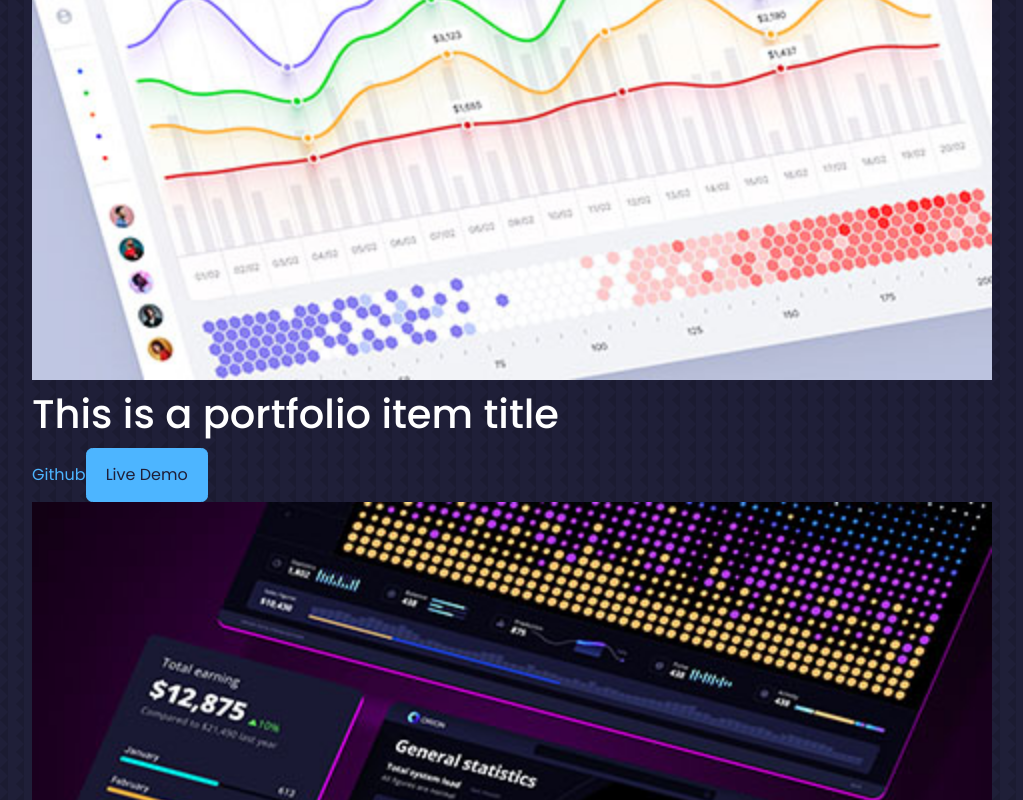
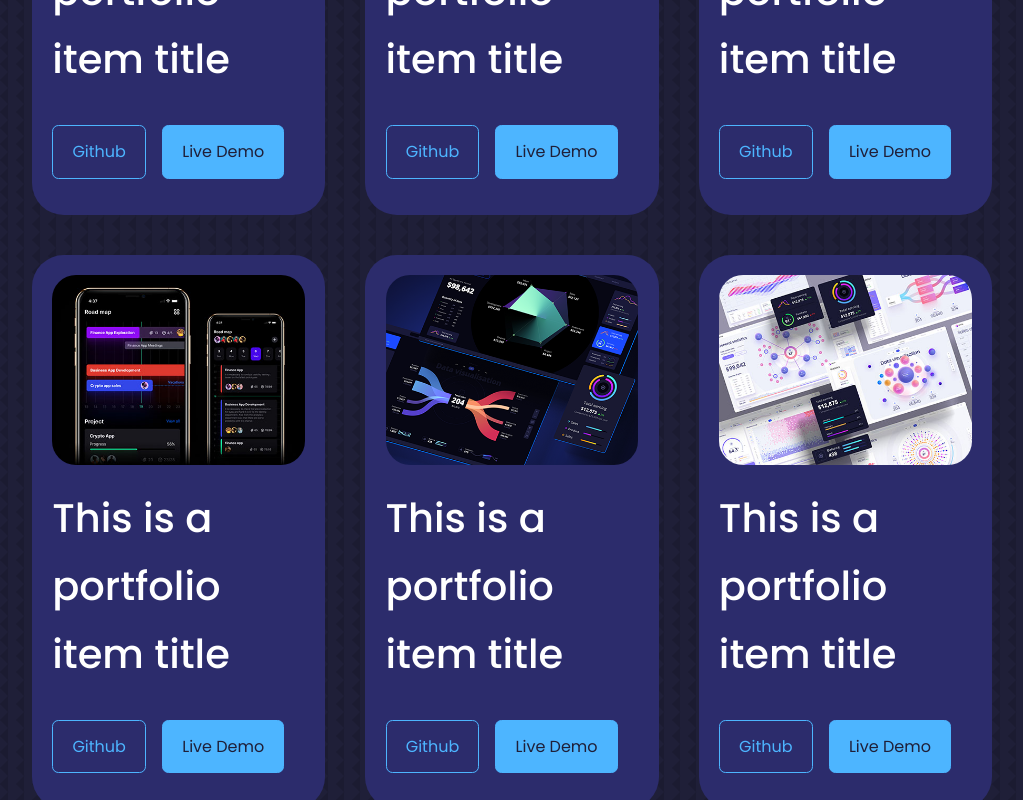
Before and after one commit to teerthrajverma01/portfolio-app, a React (Create React App) app: page / in a window 1280 px wide. Shown: the part 3080-3880 px from the top of the page, without its empty margins (128-1151 px from the left). Built offline with nearby package versions, Linux system fonts and the light colour scheme.

Commit message:
added css to portfolio component

```diff
--- a/src/components/Portfolio/Portfolio.jsx
+++ b/src/components/Portfolio/Portfolio.jsx
@@ -25,7 +25,10 @@ const Portfolio = () => {
               <img src={IMG1} alt="img1" />
             </div>
             <h3>This is a portfolio item title</h3>
-            <a href="https://github.com">Github</a>
+            <div className={classes.portfolio__item_cta}>
+              <a href="https://github.com" className={`${indexclasses.btn} `}>
+                Github
+              </a>
               <a
                 href="https://github.com"
                 target="_blank"
@@ -33,13 +36,17 @@ const Portfolio = () => {
               >
                 Live Demo
               </a>
+            </div>
           </article>
           <article className={classes.portfolio__item}>
             <div className={classes.portfolio__item_image}>
               <img src={IMG2} alt="img2" />
             </div>
             <h3>This is a portfolio item title</h3>
-            <a href="https://github.com">Github</a>
+            <div className={classes.portfolio__item_cta}>
+              <a href="https://github.com" className={`${indexclasses.btn} `}>
+                Github
+              </a>
               <a
                 href="https://github.com"
                 target="_blank"
@@ -47,13 +54,17 @@ const Portfolio = () => {
               >
                 Live Demo
               </a>
+            </div>
           </article>
           <article className={classes.portfolio__item}>
             <div className={classes.portfolio__item_image}>
               <img src={IMG3} alt="img3" />
             </div>
             <h3>This is a portfolio item title</h3>
-            <a href="https://github.com">Github</a>
+            <div className={classes.portfolio__item_cta}>
+              <a href="https://github.com" className={`${indexclasses.btn}`}>
+                Github
+              </a>
               <a
                 href="https://github.com"
                 target="_blank"
@@ -61,13 +72,17 @@ const Portfolio = () => {
               >
                 Live Demo
               </a>
+            </div>
           </article>
           <article className={classes.portfolio__item}>
             <div className={classes.portfolio__item_image}>
               <img src={IMG4} alt="img4" />
             </div>
             <h3>This is a portfolio item title</h3>
-            <a href="https://github.com">Github</a>
+            <div className={classes.portfolio__item_cta}>
+              <a href="https://github.com" className={`${indexclasses.btn}`}>
+                Github
+              </a>
               <a
                 href="https://github.com"
                 target="_blank"
@@ -75,13 +90,17 @@ const Portfolio = () => {
               >
                 Live Demo
               </a>
+            </div>
           </article>
           <article className={classes.portfolio__item}>
             <div className={classes.portfolio__item_image}>
               <img src={IMG5} alt="img5" />
             </div>
             <h3>This is a portfolio item title</h3>
-            <a href="https://github.com">Github</a>
+            <div className={classes.portfolio__item_cta}>
+              <a href="https://github.com" className={`${indexclasses.btn}`}>
+                Github
+              </a>
               <a
                 href="https://github.com"
                 target="_blank"
@@ -89,13 +108,17 @@ const Portfolio = () => {
               >
                 Live Demo
               </a>
+            </div>
           </article>
           <article className={classes.portfolio__item}>
             <div className={classes.portfolio__item_image}>
               <img src={IMG6} alt="img6" />
             </div>
             <h3>This is a portfolio item title</h3>
-            <a href="https://github.com">Github</a>
+            <div className={classes.portfolio__item_cta}>
+              <a href="https://github.com" className={`${indexclasses.btn}`}>
+                Github
+              </a>
               <a
                 href="https://github.com"
                 target="_blank"
@@ -103,6 +126,7 @@ const Portfolio = () => {
               >
                 Live Demo
               </a>
+            </div>
           </article>
         </div>
       </section>
--- a/src/components/Portfolio/Portfolio.module.css
+++ b/src/components/Portfolio/Portfolio.module.css
@@ -0,0 +1,29 @@
+.portfolio__container {
+  display: grid;
+  grid-template-columns: repeat(3, 1fr);
+  gap: 2.5rem;
+}
+
+.portfolio__item {
+  background: var(--color-bg-variant);
+  padding: 1.2rem;
+  border-radius: 2rem;
+  border: 1px solid transparent;
+  transition: var(--transition);
+}
+.portfolio__item:hover {
+  border-color: var(--color-primary-variant);
+  background: transparent;
+}
+.portfolio__item_image {
+  border-radius: 1.5rem;
+  overflow: hidden;
+}
+.portfolio__item h3 {
+  margin: 1.2rem 0 2rem;
+}
+.portfolio__item_cta {
+  display: flex;
+  gap: 1rem;
+  margin-bottom: 1rem;
+}
```
Lines whose indentation alone changed are shown as unchanged.
